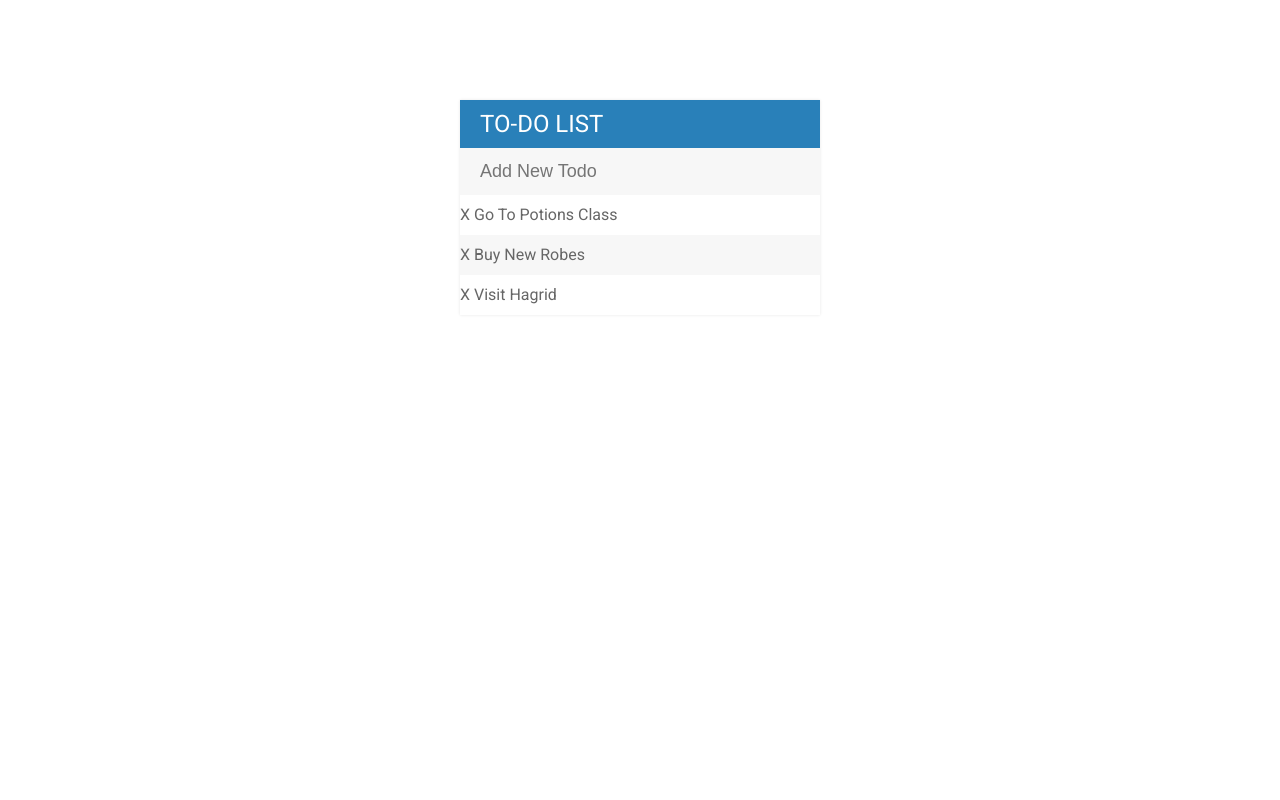
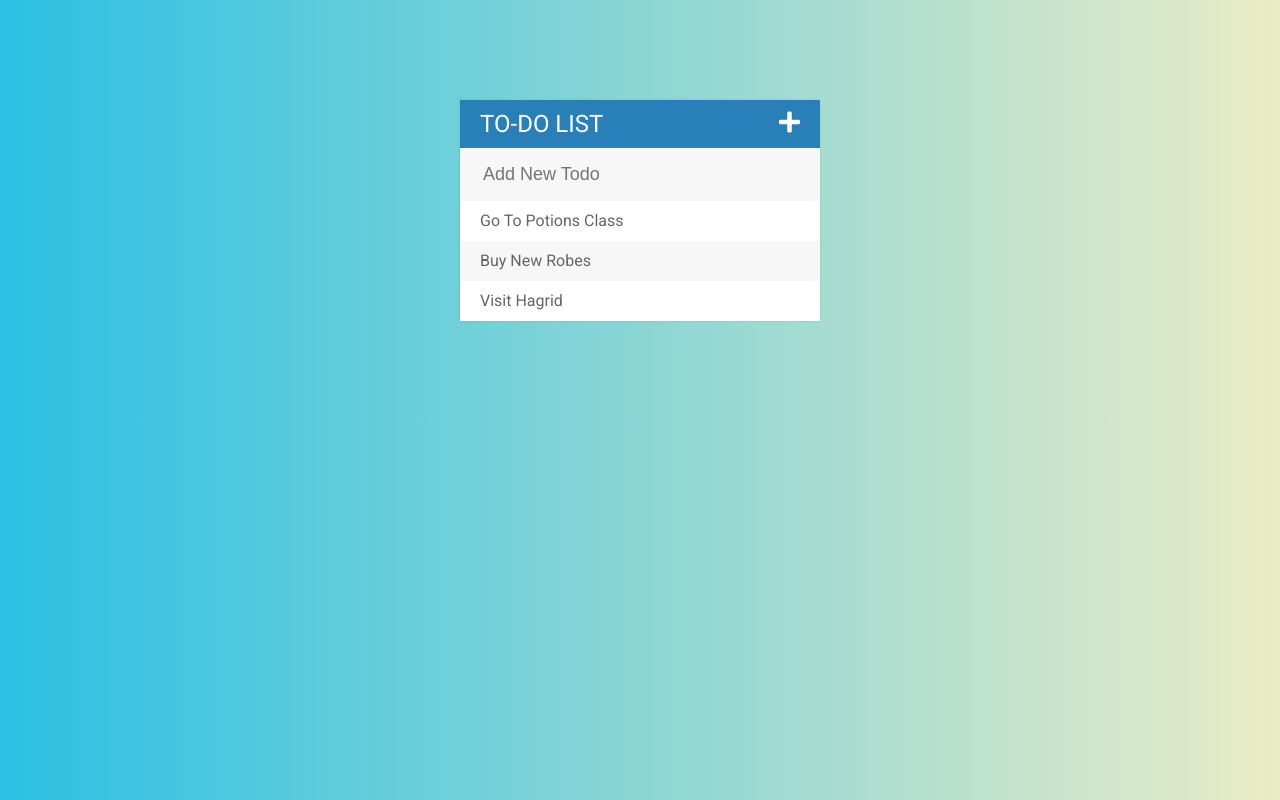
Before and after one commit to ericsousa/todo-list, a plain HTML site: page index.html in a window 1280 px wide. Drawn offline with Linux system fonts and the light colour scheme.

Commit message:
add icons from fontawesome

```diff
--- a/assets/css/todos.css
+++ b/assets/css/todos.css
@@ -1,5 +1,8 @@
 body {
   font-family: 'Roboto', sans-serif;
+  background: #2BC0E4;  /* fallback for old browsers */
+  background: -webkit-linear-gradient(to left, #EAECC6, #2BC0E4);  /* Chrome 10-25, Safari 5.1-6 */
+  background: linear-gradient(to left, #EAECC6, #2BC0E4); /* W3C, IE 10+/ Edge, Firefox 16+, Chrome 26+, Opera 12+, Safari 7+ */
 }
 #container {
   width: 360px;
@@ -16,6 +19,28 @@ h1 {
   font-size: 24px;
   font-weight: normal;
 }
+h1 .fa-plus {
+  float: right;
+}
+
+input {
+  font-size: 18px;
+  background: #f7f7f7;
+  width: 100%;
+  padding: 13px 13px 13px 20px;
+  border: none;
+  box-sizing: border-box;
+  -moz-box-sizing: border-box;
+  -webkit-box-sizing: border-box;
+  color: #2980b9;
+  border: 3px solid rgba(0, 0, 0, 0);
+}
+input:focus {
+  background: #fff;
+  border: 3px solid #2980b9;
+  outline: none;
+}
+
 ul {
   list-style-type: none;
   margin: 0;
@@ -27,26 +52,28 @@ li {
   line-height: 40px;
   color: #666;
   cursor: default;
+  padding-left: 20px;
 }
 li:nth-child(2n) {
   background: #f7f7f7;
 }
-input {
-  font-size: 18px;
-  background: #f7f7f7;
-  width: 100%;
-  padding: 13px 13px 13px 20px;
-  border: none;
-  box-sizing: border-box;
-  -moz-box-sizing: border-box;
-  -webkit-box-sizing: border-box;
-  color: #2980b9;
+li span {
+  background:  #e74c3c;
+  width: 0;
+  height: 40px;
+  text-align: center;
+  color: #fff;
+  display: inline-block;
+  opacity: 0;
+  float: right;
 }
-input:focus {
-  background: #fff;
-  border: 3px solid #2980b9;
-  outline: none;
+li:hover span {
+  width: 40px;
+  transition: 0.2s linear;
+  opacity: 1.0;
+  cursor: pointer;
 }
+
 .completed {
   color: gray;
   text-decoration: line-through;
--- a/assets/js/todos.js
+++ b/assets/js/todos.js
@@ -20,6 +20,6 @@ $('input[type="text"]').keypress(function (e) {
     // clear input
     $(this).val('')
     // create a enw li and add to ul
-    $('ul').append('<li><span>X</span> ' + todoText + '</li>')
+    $('ul').append('<li><span><i class="fas fa-trash-alt"></i></span> ' + todoText + '</li>')
   }
 })
--- a/index.html
+++ b/index.html
@@ -8,17 +8,18 @@
 
   <link rel="stylesheet" type="text/css" href="assets/css/todos.css">
   <link href="https://fonts.googleapis.com/css?family=Roboto:400,500,700" rel="stylesheet">
+  <link rel="stylesheet" href="https://use.fontawesome.com/releases/v5.8.1/css/all.css" integrity="sha384-50oBUHEmvpQ+1lW4y57PTFmhCaXp0ML5d60M1M7uH2+nqUivzIebhndOJK28anvf" crossorigin="anonymous">
   <script type="text/javascript" src="assets/js/lib/jquery-3.3.1.min.js"></script>
 </head>
 <body>
   <div id="container">
-    <h1>To-Do List</h1>
+    <h1>To-Do List <i class="fas fa-plus"></i></h1>
     <input type="text" placeholder="Add New Todo">
 
     <ul>
-      <li><span>X</span> Go To Potions Class</li>
-      <li><span>X</span> Buy New Robes</li>
-      <li><span>X</span> Visit Hagrid</li>
+      <li><span><i class="fas fa-trash-alt"></i></span> Go To Potions Class</li>
+      <li><span><i class="fas fa-trash-alt"></i></span> Buy New Robes</li>
+      <li><span><i class="fas fa-trash-alt"></i></span> Visit Hagrid</li>
     </ul>
   </div>
   <script type="text/javascript" src="assets/js/todos.js"></script>
```
